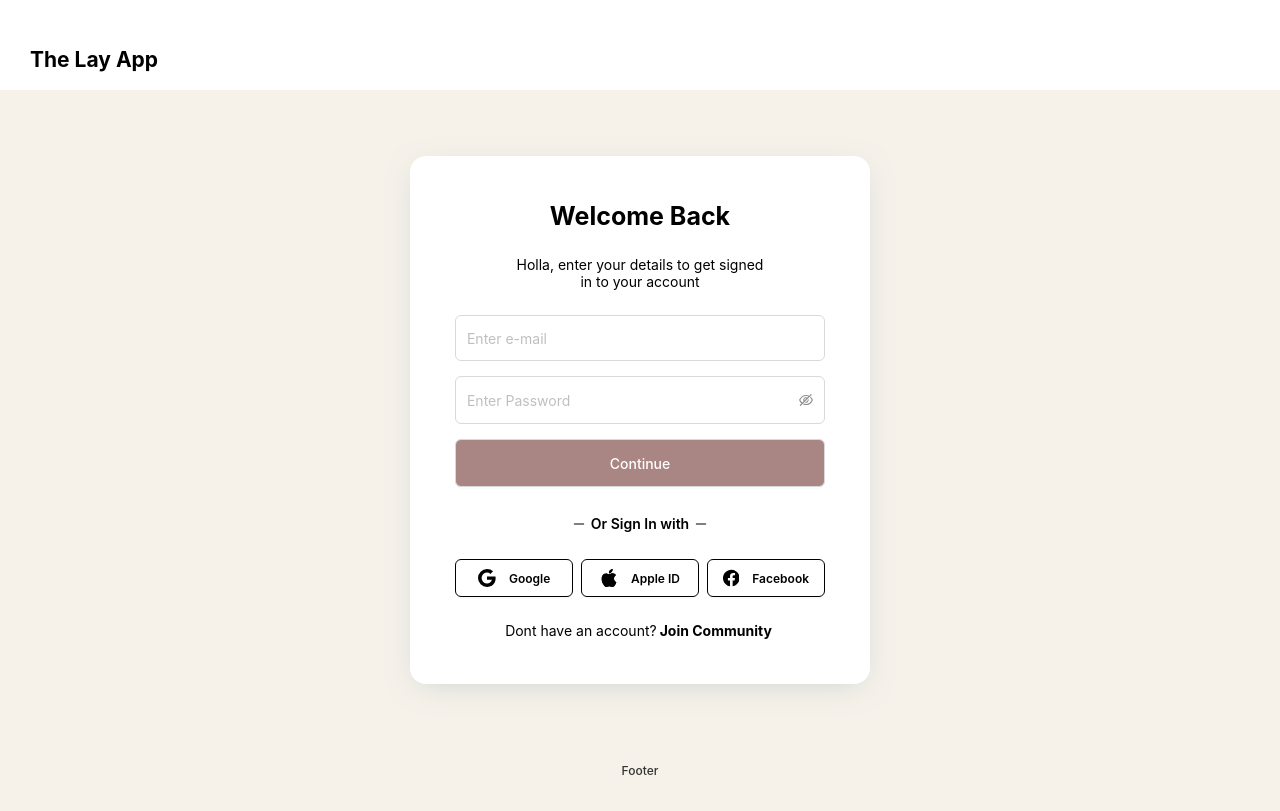
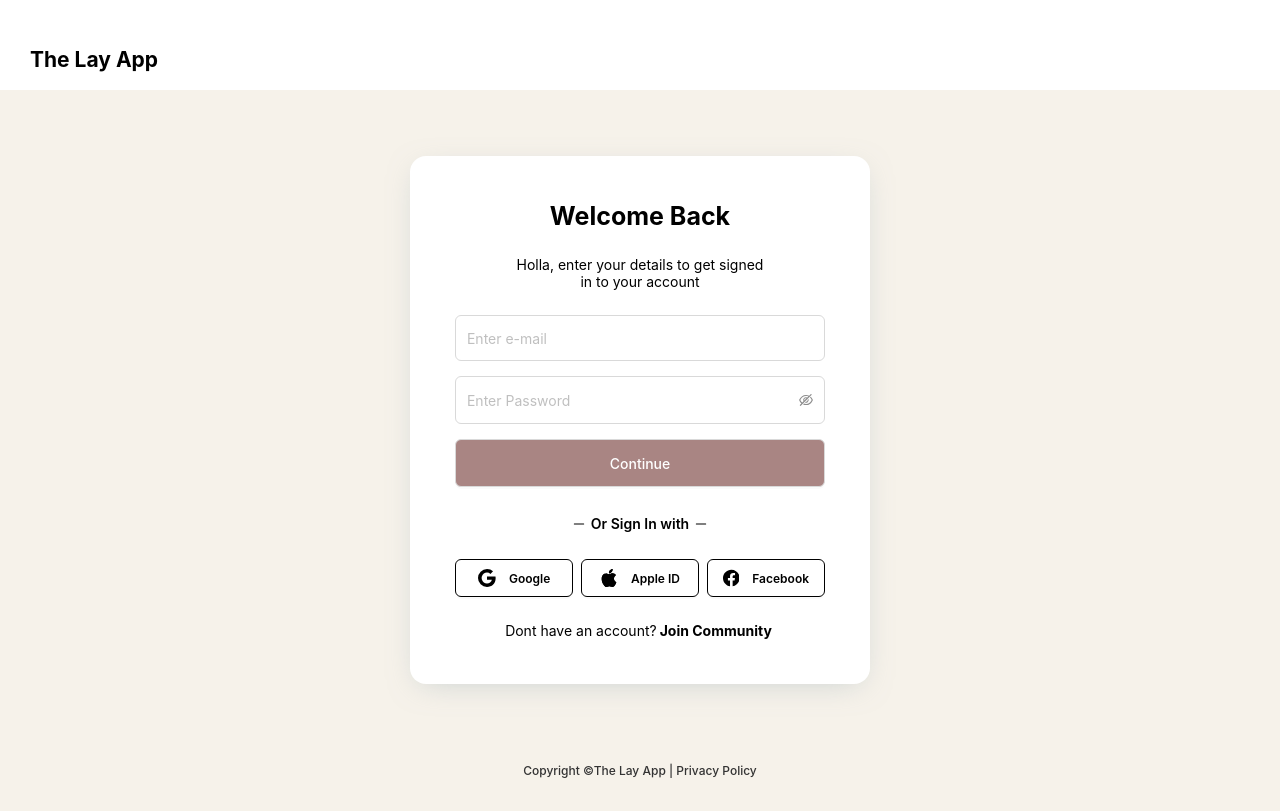
Before and after one commit to whoismuktar/lay-app, a React (Create React App) app: page /welcome in a window 1280 px wide. Built offline with nearby package versions, Linux system fonts and the light colour scheme.

Commit message:
app footer

```diff
--- a/src/components/Layout/Footer.js
+++ b/src/components/Layout/Footer.js
@@ -3,7 +3,9 @@ import React from "react";
 function Footer(props) {
   return <div className="app-footer" id="footer">
     <div className="app-footer__content">
-      Footer
+      <ul>
+        <li>Copyright ©The Lay App | Privacy Policy</li>
+      </ul>
     </div>
   </div>;
 }
```
